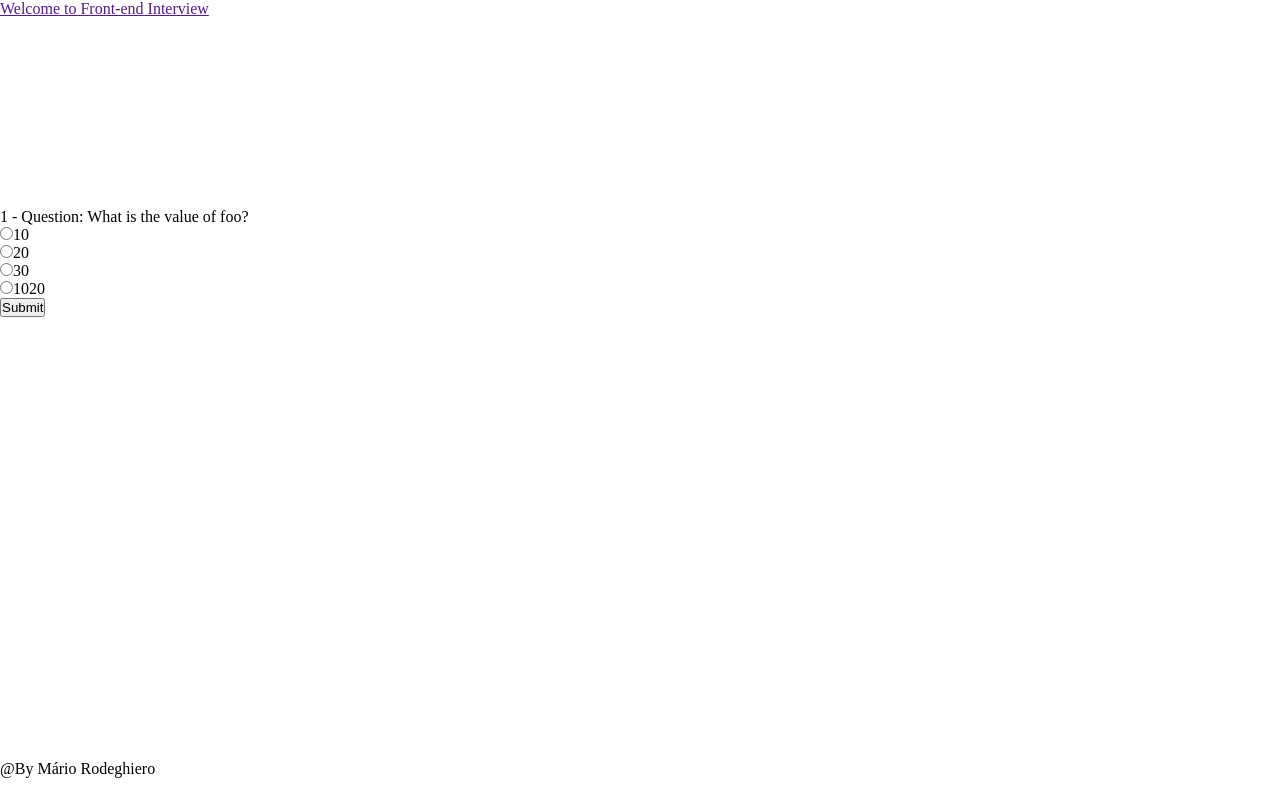
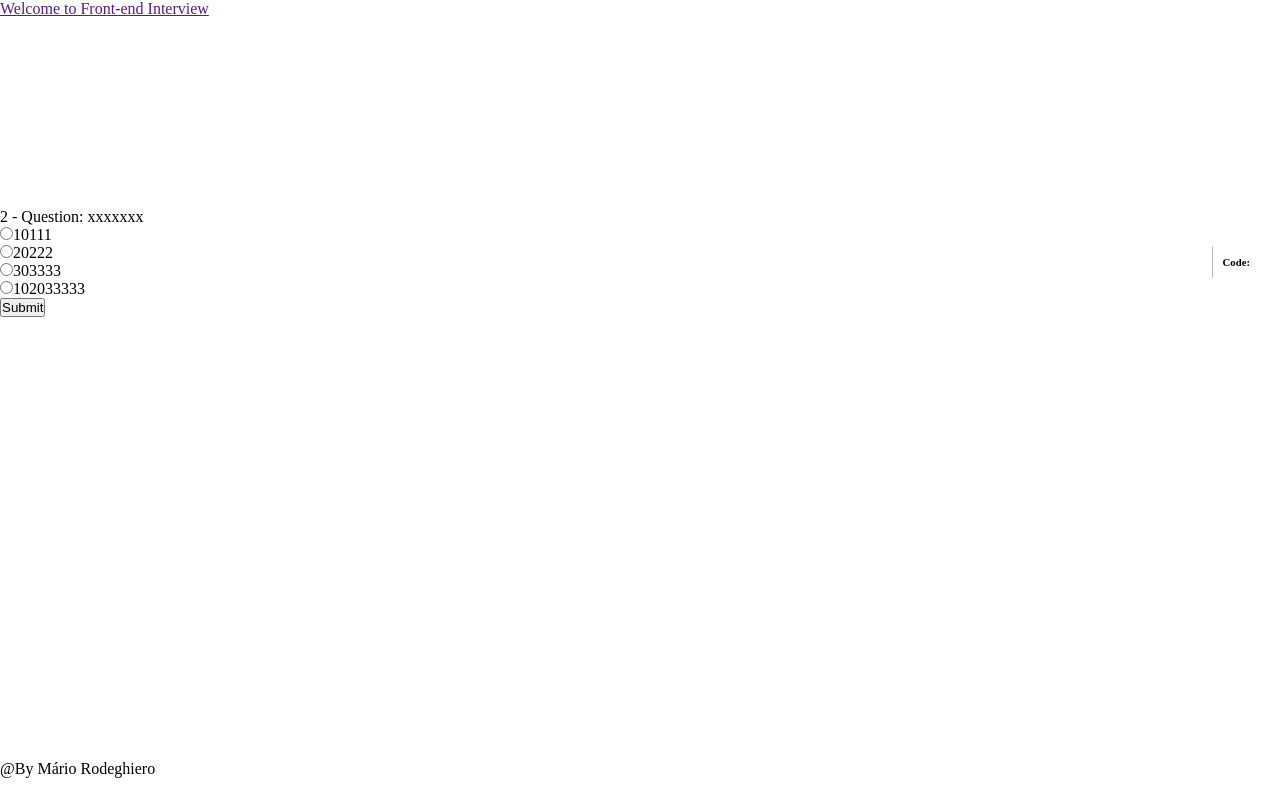
Before and after one commit to mariorodeghiero/react-gist-interview, a React app: page / in a window 1280 px wide. Built offline with nearby package versions, Linux system fonts and the light colour scheme; data requests are answered from the project's data file; the HTML template or start-up script is replaced by a standard one.

Commit message:
created code e.g.

```diff
--- a/src/Components/Question/Question.js
+++ b/src/Components/Question/Question.js
@@ -19,6 +19,10 @@ class Question extends Component {
           return (
             <div key={index}>
               <div className="card-header">{question.question}</div>
+              <div className="code">
+                <h6>Code:</h6>
+                <script src={question.code} />
+              </div>
               <form>
                 {question.option.map((option, index) => {
                   return (
@@ -50,7 +54,7 @@ class Question extends Component {
   }
 
   render() {
-    return <div className="card w-75 mx-auto">{this.state.questions[0]}</div>;
+    return <div className="card w-75 mx-auto">{this.state.questions[1]}</div>;
   }
 }
 
--- a/src/Components/Question/Question.scss
+++ b/src/Components/Question/Question.scss
@@ -1,3 +1,10 @@
 .card {
   margin-top: 10%;
 }
+
+.code {
+  border-left: solid 1px rgb(185, 185, 185);
+  margin: 20px;
+  padding: 10px;
+  float: right;
+}
--- a/src/db.json
+++ b/src/db.json
@@ -3,6 +3,7 @@
     {
       "id": 1,
       "question": "1 - Question: What is the value of foo?",
+      "code": "var foo = 10 + '20';",
       "category": "JS",
       "option": [10, 20, 30, "1020"],
       "answer": "1020"
@@ -10,6 +11,8 @@
     {
       "id": 2,
       "question": "2 - Question: xxxxxxx",
+      "code":
+        "'https: //gist.github.com/mariorodeghiero/27228a3e81486b3ba7456ea2eead6bf9.js'",
       "category": "JS",
       "option": [10111, 20222, 303333, "102033333"],
       "answer": 303333
@@ -17,6 +20,7 @@
     {
       "id": 3,
       "question": "3 - Question: zzzzz",
+      "code": "var foo = 10 + '20';",
       "category": "JS",
       "option": [10111, 20222, "yyyyyyyyyyyy", "xxxxxxxxx"],
       "answer": "yyyyyyyyyyyy"
```
